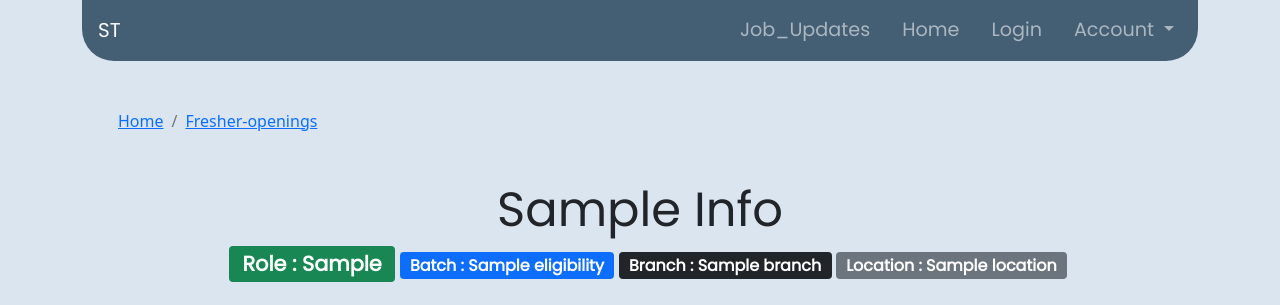
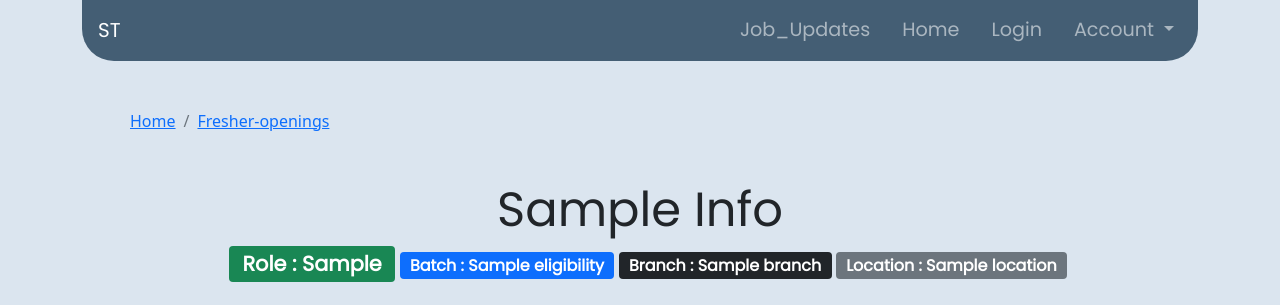
Before and after one commit to Ganesh-Maddy56/Flask-blog-site, a Flask app: template My_Flask_app/templates/JobDescription.html in a window 1280 px wide. Shown: the top 305 px of the page. Run offline with Flask 2, Linux system fonts and the light colour scheme; the template is opened without the code that fills it: most values are stand-ins (such as "Sample title", 1, 10 or a date in 2020); data that the repository does not hold is empty; some libraries are stand-ins or nearby versions.

Commit message:
heroku deploy

```diff
--- a/My_Flask_app/templates/JobDescription.html
+++ b/My_Flask_app/templates/JobDescription.html
@@ -4,10 +4,9 @@
 {% endblock %}
 
 {% block content %}
-<div class="jumbotron">
-    <div class="container">
+<div class="container-sm ">
     <nav aria-label="breadcrumb">
-            <ol class="breadcrumb">
+        <ol class="breadcrumb text-center">
             <li class="breadcrumb-item">
                 <a href="{{url_for('index')}}">Home</a>
             </li>
@@ -16,7 +15,6 @@
             </li>
         </ol>
     </nav>
-    </div>
 </div>
 <div class="container-sm my-5 px-md-5 px-sm-4" style="font-family: 'Poppins';">
     <div class="jumbotron text-dark bg-transparent mt-4 text-center">
--- a/My_Flask_app/requirements.txt
+++ b/requirements.txt
@@ -16,6 +16,7 @@ Flask-SQLAlchemy==2.5.1
 Flask-WTF==0.15.1
 google-auth==2.0.2
 greenlet==1.1.1
+gunicorn==20.1.0
 idna==3.2
 itsdangerous==2.0.1
 Jinja2==3.0.1
```
Also changed, not shown: 1 other file. Lines whose indentation alone changed are shown as unchanged.
